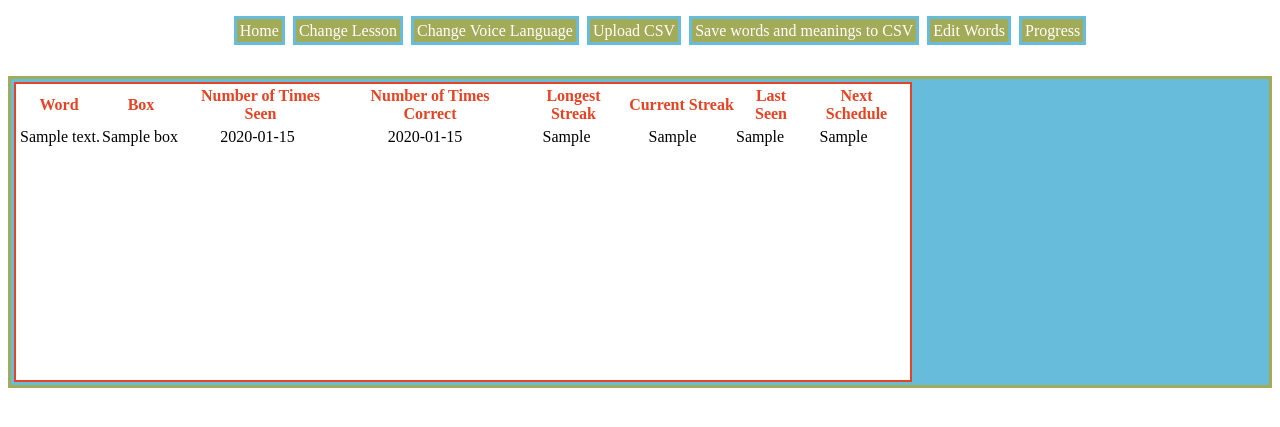
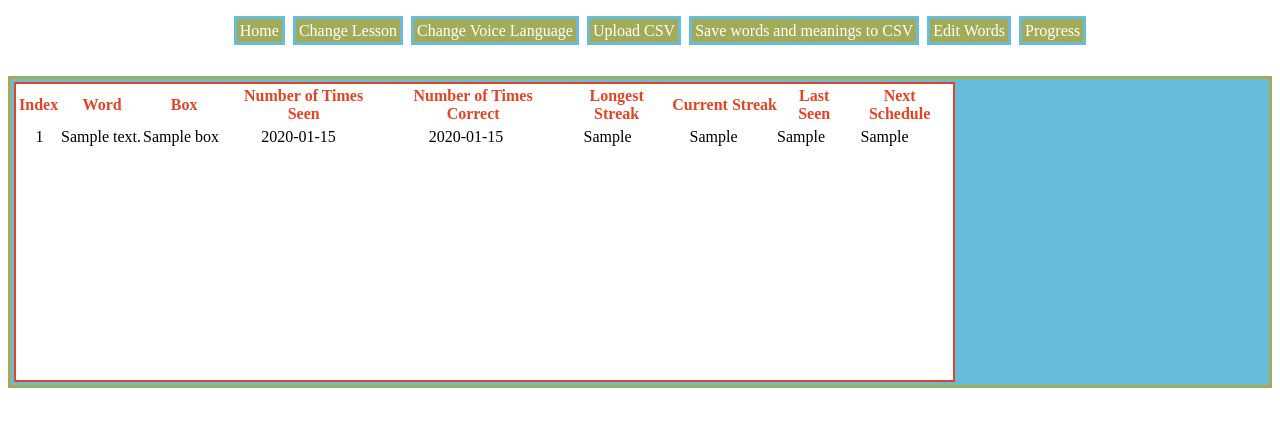
Before and after one commit to kbrady/vocab_learner, a Flask app: template templates/progress.html in a window 1280 px wide. Shown: the part 58-485 px from the top of the page. Run offline with Flask 2, Linux system fonts and the light colour scheme; the template is opened without the code that fills it: most values are stand-ins (such as "Sample title", 1, 10 or a date in 2020); some libraries are stand-ins or nearby versions.

Commit message:
Show number of words in progress screen

```diff
--- a/routes.py
+++ b/routes.py
@@ -25,7 +25,10 @@ class word_pair:
 		return self.__repr__()
 
 class word_progress:
+	index = 1
 	def __init__(self, text, box='', times_seen=0, times_correct=0, longest_streak=0, current_streak=0, last_seen=None, next_schedule=None):
+		self.index = word_progress.index
+		word_progress.index += 1
 		self.text = text
 		self.box = box
 		self.times_seen = times_seen
@@ -153,6 +156,7 @@ def language_page():
 def progress_page():
 	if word_list is None:
 		return redirect('/login')
+	word_progress.index = 1
 	seen_words = [word_progress(x.word.text, x.progress+1, x.word.num_times_seen, x.word.num_times_correct, x.word.longest_streak, x.word.current_streak, x.word.last_seen, x.next_schedule) for x in word_list.get_deck_list()]
 	unseen_words = [word_progress(x[0]) for x in word_list.to_add]
 	return render_template('progress.html', words = seen_words + unseen_words)
@@ -161,6 +165,7 @@ def progress_page():
 def see_next_up():
 	if word_list is None:
 		return redirect('/login')
+	word_progress.index = 1
 	next_words = [word_progress(x.word.text, x.progress+1, x.word.num_times_seen, x.word.num_times_correct, x.word.longest_streak, x.word.current_streak, x.word.last_seen, x.next_schedule) for x in word_list.next_up]
 	return render_template('progress.html', words = next_words)
 
--- a/templates/progress.html
+++ b/templates/progress.html
@@ -5,6 +5,7 @@
 <table id='editTable'>
 <thead>
 <tr>
+<th>Index</th>
 <th>Word</th>
 <th>Box</th>
 <th>Number of Times Seen</th>
@@ -18,6 +19,7 @@
 <tbody>
 {% for w in words %}
 <tr>
+<td>{{w.index}}</td>
 <td>{{w.text}}</td>
 <td>{{w.box}}</td>
 <td>{{w.times_seen}}</td>
```
